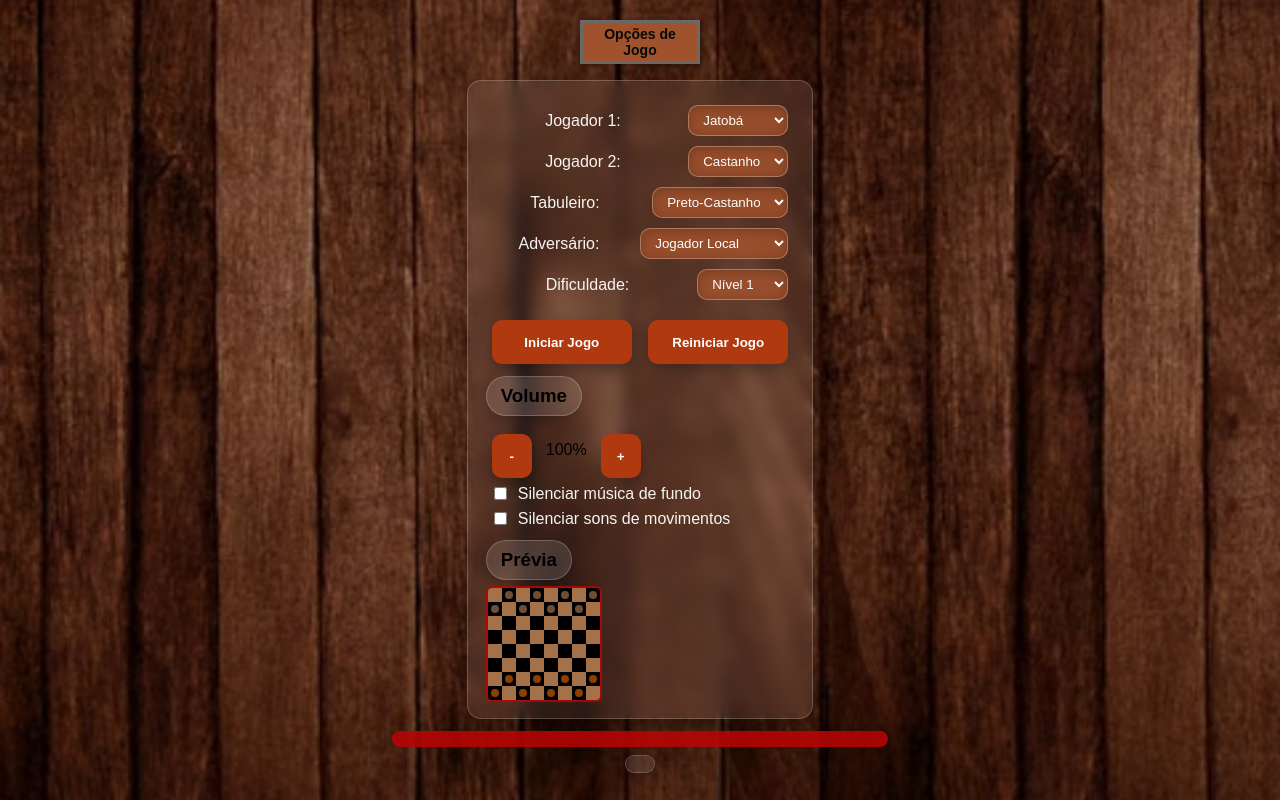
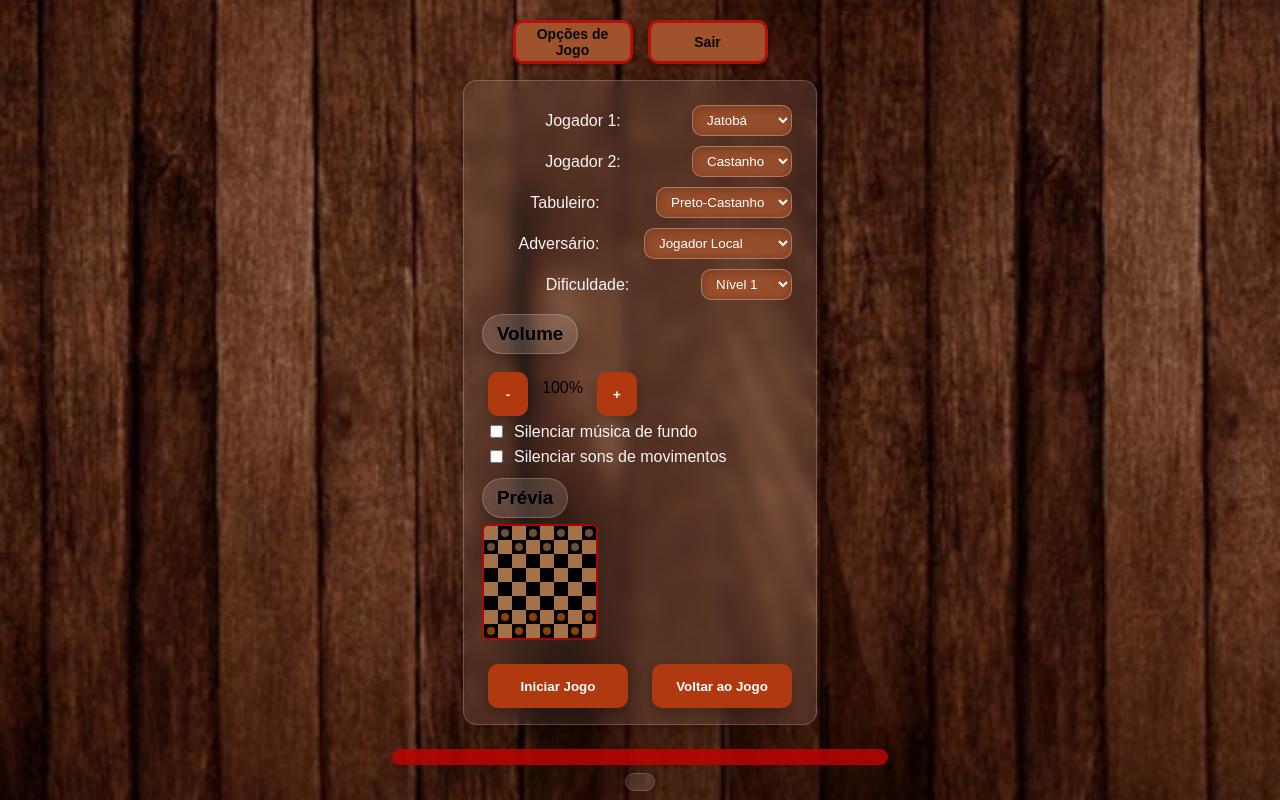
Before and after one commit to Lucio12Carvalho/Jogos, a plain HTML site: page index.html in a window 1280 px wide. Drawn offline with Linux system fonts and the light colour scheme.

Commit message:
Publicar ajustes: Sair, Voltar ao Jogo, botÃµes e cache v3

```diff
--- a/index.html
+++ b/index.html
@@ -75,10 +75,12 @@
     .game-header h1 button {
       width: 120px;
       font-size: 14px;
+      border: 3px solid rgba(187, 4, 4, 0.85);
+      border-radius: 10px;
     }
     .btn-sair {
       background-color: #A0522D;
-      border: 3px solid #696969;
+      border: 3px solid rgba(187, 4, 4, 0.85);
       color: #080808;
       width: 120px;
       box-shadow: 2px 2px 5px rgba(0,0,0,0.4);
@@ -87,6 +89,7 @@
       transition: all 0.1s ease-in-out;
       min-height: 44px;
       font-size: 14px;
+      border-radius: 10px;
     }
     #login-container {
       /* Estilo do contêiner de login */
@@ -232,7 +235,7 @@
       align-items: center;
       padding: 16px 18px;
       width: fit-content;
-      margin: 16px auto 12px;
+      margin: 16px auto 24px; /* separa do tabuleiro */
       border: 1px solid rgba(255,255,255,0.2);
       border-radius: 14px;
       box-shadow: 0 10px 30px rgba(0,0,0,0.35);
@@ -423,6 +426,7 @@
   <div id="jogo-container">
     <div class="game-header">
       <h1><button onclick="alternarMenu()">Opções de Jogo</button></h1>
+      <button class="btn-sair" onclick="sairDoAplicativo()">Sair</button>
     </div>
     <div class="controls" id="menu">
       <label>Jogador 1:
@@ -474,8 +478,7 @@
           <option value="10">Nível 10</option>
         </select>
       </label>
-      <button onclick="iniciarJogo()">Iniciar Jogo</button>
-      <button onclick="reiniciarJogo()">Reiniciar Jogo</button>
+
       <div style="margin-top:12px;text-align:left">
         <h3 style="margin:8px 0 6px">Volume</h3>
         <div style="display:flex;align-items:center;gap:8px;margin-bottom:6px">
@@ -493,6 +496,10 @@
       <div style="margin-top:12px;text-align:left">
         <h3 style="margin:8px 0 6px">Prévia</h3>
         <div id="preview" style="display:grid;grid-template-columns:repeat(8,14px);gap:0;border:2px solid rgba(187,4,4,0.85);border-radius:6px;width:112px;overflow:hidden"></div>
+      </div>
+      <div style="display:flex;justify-content:center;gap:12px;margin-top:12px">
+        <button onclick="iniciarJogo()">Iniciar Jogo</button>
+        <button id="btn-voltar-jogo" onclick="voltarAoJogo()">Voltar ao Jogo</button>
       </div>
     </div>
     <div id="tabuleiro" class="tabuleiro"></div>
@@ -1315,7 +1322,30 @@ function criarTabuleiro() {
     }
 
     // Função para sair do jogo
-    // Removido fluxo de sair para login; mantemos apenas o menu
+    function sairDoAplicativo() {
+      try {
+        if (window.matchMedia('(display-mode: standalone)').matches || window.navigator.standalone) {
+          window.close();
+        }
+      } catch(e) {}
+      // Fallback: volta para a tela de opções
+      const menu = document.getElementById('menu');
+      const board = document.getElementById('tabuleiro');
+      const turno = document.getElementById('turno');
+      if (menu) menu.style.display = 'block';
+      if (board) board.style.display = 'none';
+      if (turno) turno.style.display = 'none';
+    }
+
+    // Voltar ao Jogo: fecha menu e retorna ao tabuleiro mantendo estado
+    function voltarAoJogo() {
+      const menu = document.getElementById('menu');
+      const board = document.getElementById('tabuleiro');
+      const turno = document.getElementById('turno');
+      if (menu) menu.style.display = 'none';
+      if (board) board.style.display = 'grid';
+      if (turno) turno.style.display = 'block';
+    }
 
     // Toca um som específico ao clicar em botões
     function tocarSom(id) {
--- a/sw.js
+++ b/sw.js
@@ -1,4 +1,4 @@
-const CACHE_NAME = 'damas-cache-v2';
+const CACHE_NAME = 'damas-cache-v3';
 const ASSETS = [
   './index.html',
   './manifest.json',
```
